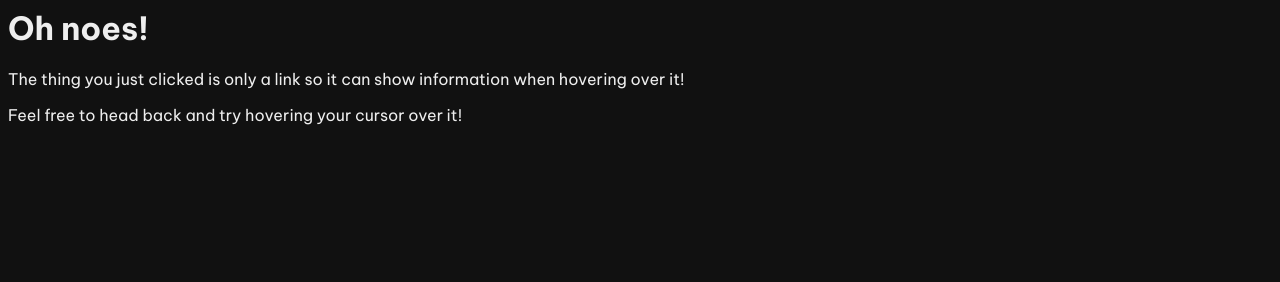
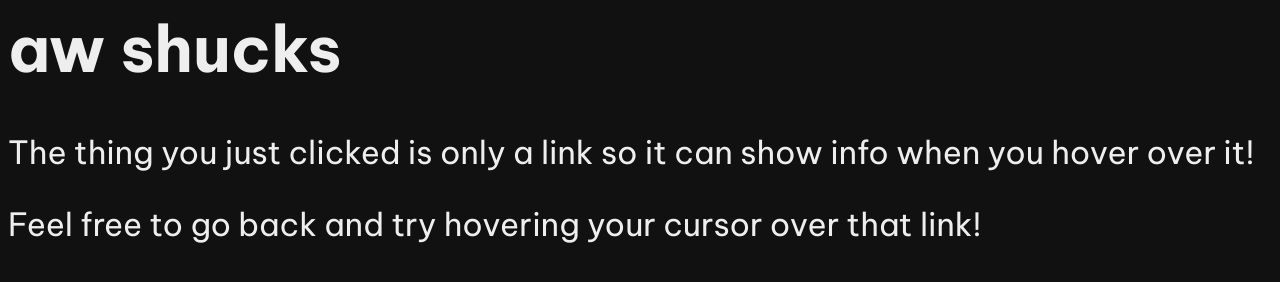
Before and after one commit to NoahTheNerd/hover-me, a plain HTML site: page index.html in a window 1280 px wide. Drawn offline with Linux system fonts and the light colour scheme.

Commit message:
Update index.html

```diff
--- a/index.html
+++ b/index.html
@@ -6,15 +6,16 @@
         <link href="https://fonts.googleapis.com/css2?family=Be+Vietnam+Pro:ital,wght@0,100;0,200;0,300;0,400;0,500;0,600;0,700;0,800;0,900;1,100;1,200;1,300;1,400;1,500;1,600;1,700;1,800;1,900&display=swap" rel="stylesheet">
     </head>
     <body>
-        <h1>Oh noes!</h1>
-        <p>The thing you just clicked is only a link so it can show information when hovering over it!</p>
-        <p>Feel free to head back and try hovering your cursor over it!</p>
+        <h1 title=":3">aw shucks</h1>
+        <p title=":3">The thing you just clicked is only a link so it can show info when you hover over it!</p>
+        <p title=":3">Feel free to go back and try hovering your cursor over that link!</p>
     </body>
     <style>
         body {
             background-color: #111;
             color: #eee;
             font-family: 'Be Vietnam Pro', sans-serif;
+            font-size: 200%;
         }
     </style>
 </html>
```
